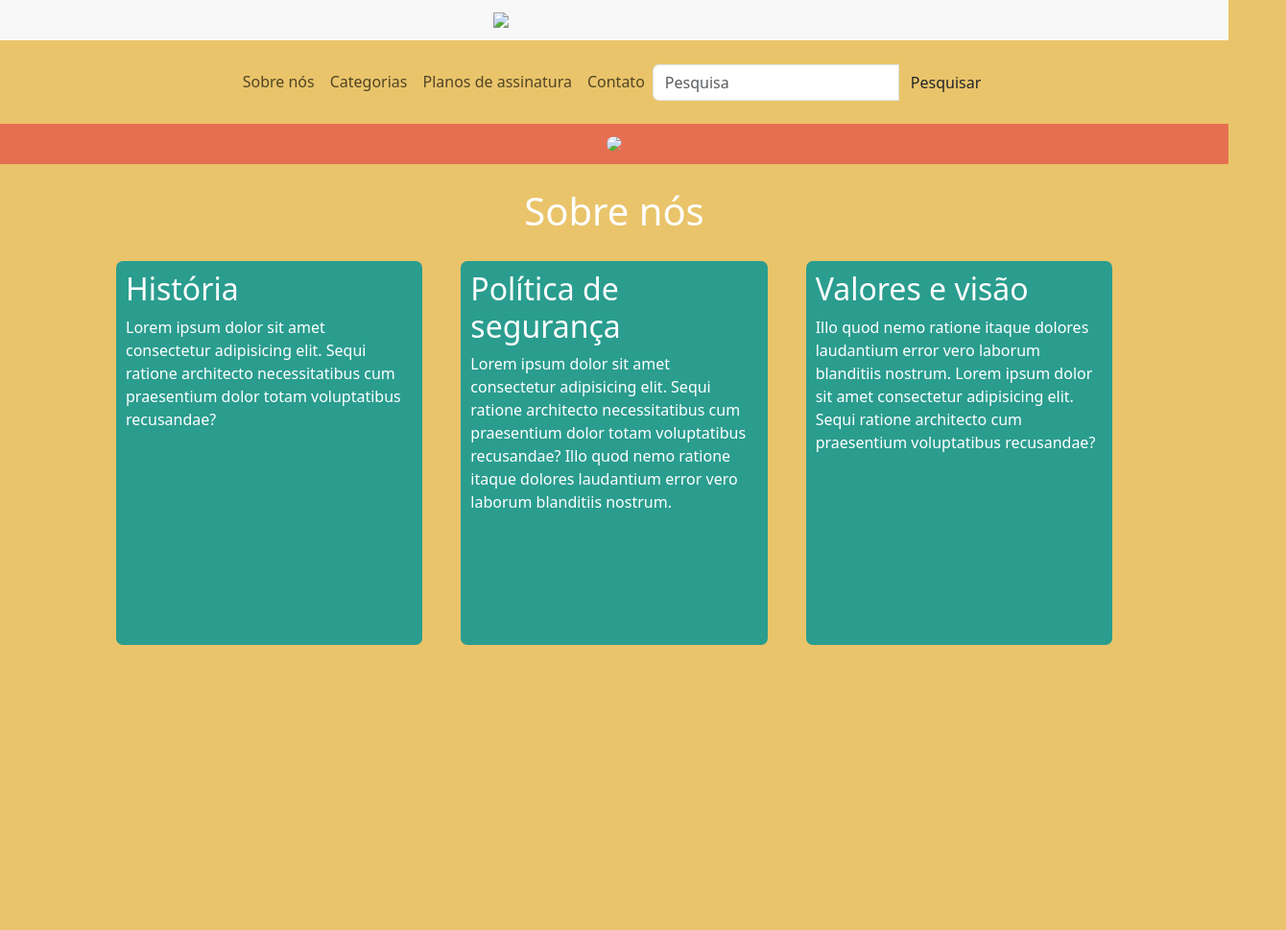
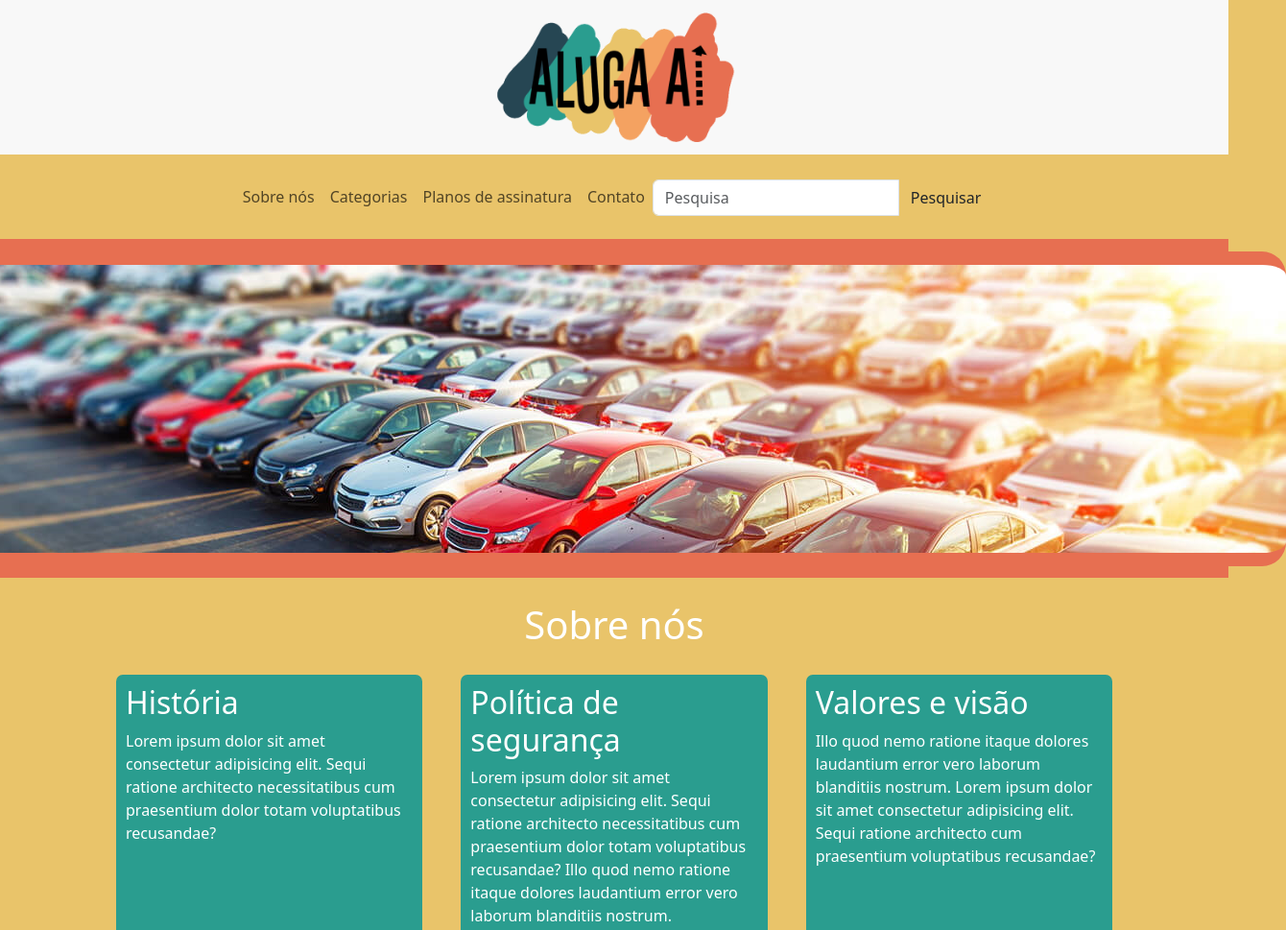
Before and after one commit to DannieHonda/Aluga_ai, a plain HTML site: page index.html in a window 1280 px wide. Shown: the top 969 px of the page at 96% size, 1340 px wide, since content can reach past the window. Before the commit the page ends 800 px from the top, so only its background shows below. Drawn offline with nearby package versions, Linux system fonts and the light colour scheme.

Commit message:
Update index.html

```diff
--- a/index.html
+++ b/index.html
@@ -12,7 +12,7 @@
 <body>
 
     <div class="container-fluid logo-principal">
-        <img src="./img/logo.png" style="width: 20%">
+        <img src="./logo.png" style="width: 20%">
     </div>
 
     <nav class="navbar navbar-expand-lg navbar-light">
@@ -47,7 +47,7 @@
 
     <div class="container-fluid concessionaria">
         <div>
-            <img src="./img/foto-navbar.jpg" class="foto-concessionaria">
+            <img src="./foto-navbar.jpg" class="foto-concessionaria">
         </div>
     </div>
     <div class="wrapper">
```
